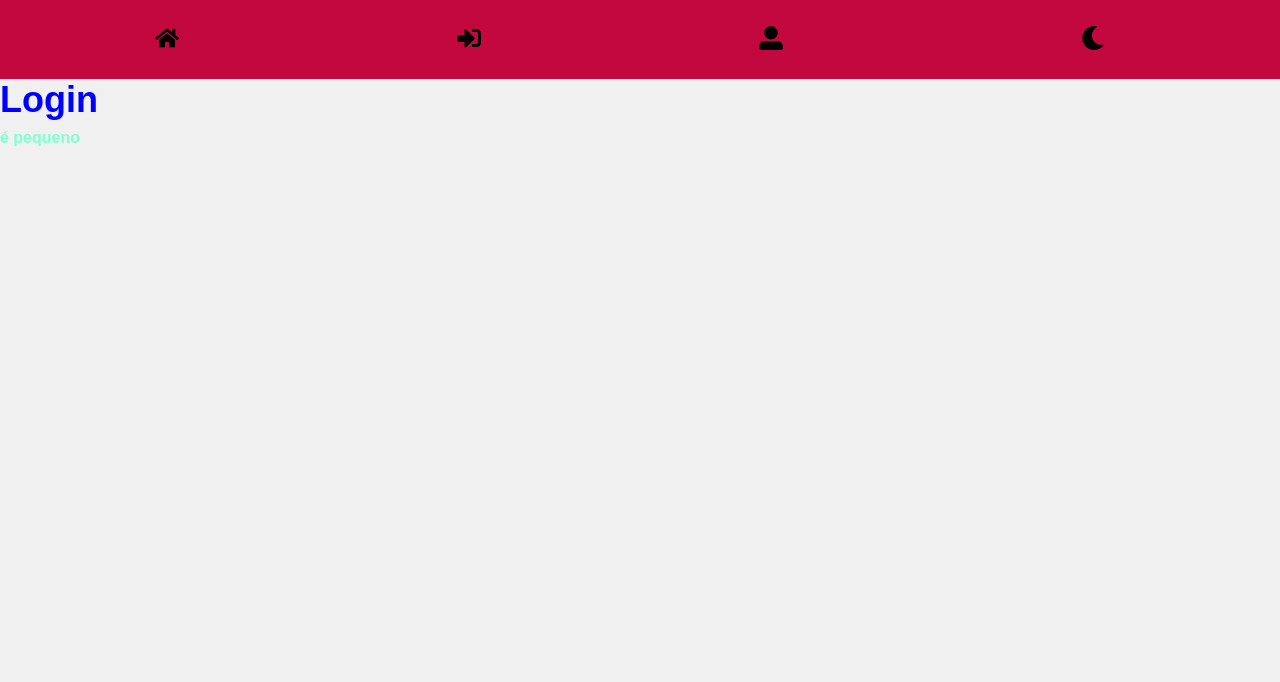
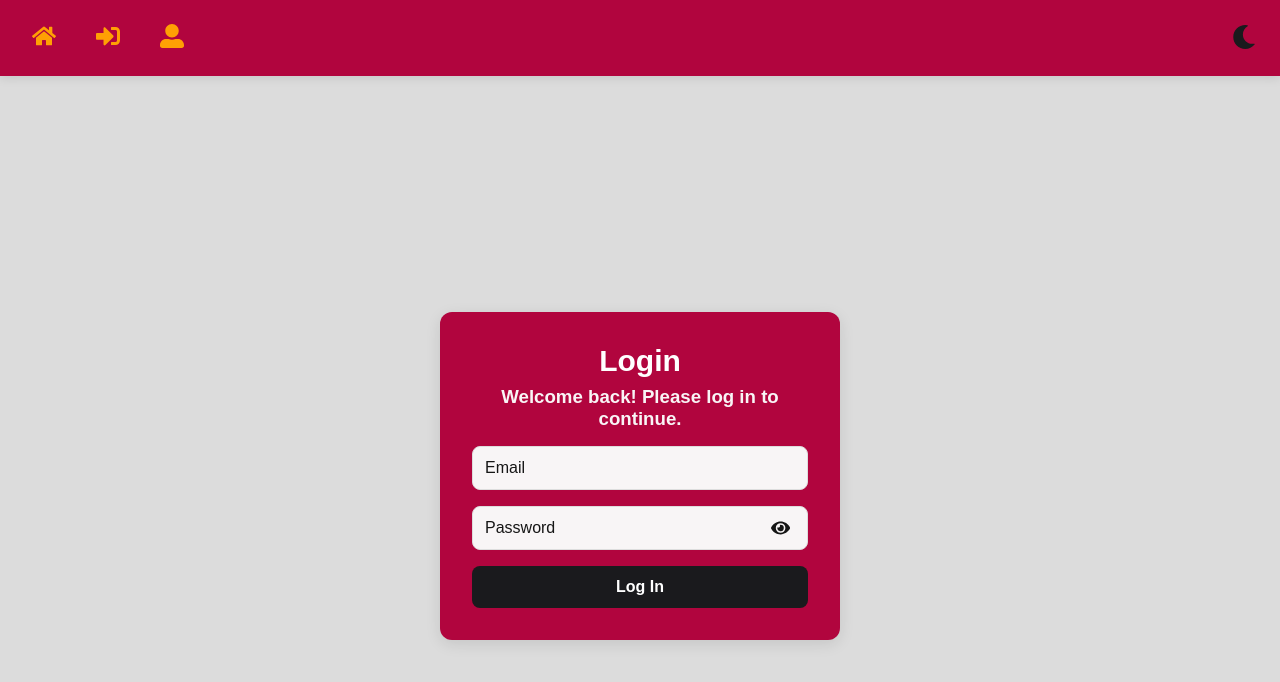
Before and after one commit to Kaynan-Jamelaumn/simple-react-app-from-user-api-manager, a React (Create React App) app: page /login in a window 1280 px wide. Shown: the top 682 px of the page. Built offline with nearby package versions, Linux system fonts and the light colour scheme.

Commit message:
Chore: new themes colors + overall new styles (navbar and login page)

```diff
--- a/src/components/Header/index.js
+++ b/src/components/Header/index.js
@@ -2,7 +2,7 @@ import React, { useContext } from 'react';
 import { FaHome, FaSignInAlt, FaUserAlt, FaMoon, FaSun } from 'react-icons/fa';
 import { Link } from 'react-router-dom';
 import { ThemeContext } from '../../context/ThemeContext';
-import { Nav, NavLink, ThemeToggle } from './styled';
+import { Nav, NavLink, ThemeToggle, NavItems  } from './styled';
 import { darkTheme } from '../../config/theme';
 
 export default function Header() {
@@ -10,7 +10,8 @@ export default function Header() {
   const isDarkTheme = theme === darkTheme;
 
   return (
-    <Nav style={{ backgroundColor: theme.backgroundPrimary, color: theme.textPrimary }}>
+    <Nav style={{ backgroundColor: theme.navBackGround, color: theme.iconColor }}>
+      <NavItems>
         <NavLink as={Link} to="/">
           <FaHome size={24} />
         </NavLink>
@@ -20,6 +21,7 @@ export default function Header() {
         <NavLink as={Link} to="/profile">
           <FaUserAlt size={24} />
         </NavLink>
+      </NavItems>
       <ThemeToggle onClick={toggleTheme}>
         {isDarkTheme ? <FaSun size={24} /> : <FaMoon size={24} />}
       </ThemeToggle>
--- a/src/components/Header/styled.js
+++ b/src/components/Header/styled.js
@@ -1,27 +1,53 @@
-// src/components/Header/styled.js
 import styled from 'styled-components';
 
 export const Nav = styled.nav`
   display: flex;
-  justify-content: space-around;
+  justify-content: space-between; /* Pushes elements apart */
+  align-items: center;
   padding: 1rem;
-  align-items: center;
+  background-color: ${(props) => props.theme.navBackGroundColor};
+  box-shadow: 0 2px 10px rgba(0, 0, 0, 0.1);
+`;
+
+export const NavItems = styled.div`
+  display: flex;
+  gap: 0.5rem; /* Controls spacing between icons */
 `;
 
 export const NavLink = styled.a`
-  color: inherit;
+  color: ${(props) => props.theme.iconColor};
   text-decoration: none;
+  padding: 0.5rem 1rem;
+  border-radius: 8px;
+  transition: all 0.3s ease;
+
   &:hover {
     opacity: 0.7;
+    transform: translateY(-2px);
+    background-color: rgba(255, 255, 255, 0.1);
+  }
+
+  svg {
+    transition: transform 0.3s ease;
+  }
+
+  &:hover svg {
+    transform: scale(1.1);
   }
 `;
 
 export const ThemeToggle = styled.button`
   background: none;
   border: none;
-  color: inherit;
+  color: ${(props) => props.theme.iconThemeColor};
   cursor: pointer;
+  padding: 0.5rem;
+  border-radius: 50%;
+  transition: all 0.3s ease;
+
   &:hover {
     opacity: 0.7;
+    transform: scale(1.1);
+    background-color: rgba(255, 255, 255, 0.1);
   }
 `;
--- a/src/config/theme.js
+++ b/src/config/theme.js
@@ -1,16 +1,61 @@
-// config/theme.js
 export const lightTheme = {
-    backgroundPrimary: '#C3073f',
-    backgroundDark: '#f0f0f0',
-    buttonPrimaryColor: '#1A1A1D',
-    textPrimary: '#000000',
-    textDark: '#7FFFD4'
-  };
+  navBackGroundColor: '#B1053E', // #C3073F #EF5A6F
+  bodyBackgroundColor: '#DCDCDC',
 
-  export const darkTheme = {
-    backgroundPrimary: '#9A0000',
-    backgroundDark: '#1A1A1D',
-    buttonPrimaryColor: "#FFFFFF",
-    textPrimary: '#FFFFFF',
-    textDark: '#9A0000'
-  };
+  buttonBackgroundColor: '#1A1A1D',
+  buttonTextColor: '#FFFFFF',
+  buttonHoverBackgroundColor: '#4E4E50',
+
+
+  textPrimary: '#FFFFFF',
+  textDark: '#00796B',
+  textInfo: '#FAFAFAFA',
+
+  success: '#388E3C',
+  warning: '#FFA000',
+  error: '#D32F2F',
+  info: '#1976D2',
+  tagPrimary: '#FF5722',
+  tagSecondary: '#9C27B0',
+  tagTertiary: '#009688',
+  iconColor: '#FFA004',
+  iconThemeColor: '#1A1A1D',
+
+  inputBackground: '#FAFAFAFA',
+  inputFocus: '#FAFAFAFA',
+  inputTextTyped: '#161616',
+  borderColor: '#DDDDDD',
+
+  loginMessageColor: '#EEEEEE',
+};
+
+export const darkTheme = {
+  navBackGroundColor: '#3D8D7A',
+  bodyBackgroundColor: '#161616',
+
+  buttonBackgroundColor: '#211C84',
+  buttonHoverBackgroundColor: '#4D55CC',
+  buttonTextColor: '#FFFFFF',
+
+  textPrimary: '#FFFFFF',
+  textDark: '#00796B',
+  textInfo: '#FAFAFAFA',
+
+  success: '#4CAF50',
+  warning: '#FFC107',
+  error: '#F44336',
+  info: '#2196F3',
+  tagPrimary: '#E64A19',
+  tagSecondary: '#7B1FA2',
+  tagTertiary: '#00796B',
+  iconColor: '#B7B1F2',
+  iconThemeColor: '#FFD65A',
+
+  inputBackground: '#2C2C2C',
+  borderColor: '#444444',
+  inputText: '#FAFAFAFA',
+  inputTextTyped: '#DDDDDD',
+
+
+  loginMessageColor: '#EEEEEE',
+};
--- a/src/pages/Login/index.js
+++ b/src/pages/Login/index.js
@@ -1,27 +1,88 @@
 import React from 'react';
 import { useLocation } from 'react-router-dom';
-import { Title } from './styled';
+import {
+  Title,
+  LoginForm,
+  Input,
+  Button,
+  FormContainer,
+  ErrorMessage,
+  LoginWrapper,
+  LoginMessage,
+  PasswordInputContainer,
+  EyeButton,
+} from './styled';
 import { Container } from '../../styles/GlobalStyles';
+import { FaEye, FaEyeSlash } from 'react-icons/fa';
 
 export default function Login() {
   const location = useLocation();
   const { from, pageName } = location.state || {};
 
+  const [formData, setFormData] = React.useState({
+    email: '',
+    password: '',
+  });
+  const [error, setError] = React.useState('');
+  const [showPassword, setShowPassword] = React.useState(false);
+
+  const handleInputChange = (e) => {
+    const { name, value } = e.target;
+    setFormData({ ...formData, [name]: value });
+  };
+
+  const handleSubmit = (e) => {
+    e.preventDefault();
+    if (!formData.email || !formData.password) {
+      setError('Please fill in all fields.');
+      return;
+    }
+    setError('');
+    console.log('Logging in with:', formData);
+  };
+
+  const togglePasswordVisibility = () => {
+    setShowPassword(!showPassword);
+  };
+
   return (
-    <React.Fragment>
+    <LoginWrapper>
       <Container>
+        <FormContainer>
           <Title isRed={false}>
             <h1>Login</h1>
-          <small>
-            é pequeno
-          </small>
+            <small>Welcome back! Please log in to continue.</small>
           </Title>
           {from && (
-          <p>
+            <LoginMessage>
               You must be logged in to {pageName ? `access ${pageName}` : `access ${from}`}.
-          </p>
+            </LoginMessage>
           )}
+          <LoginForm onSubmit={handleSubmit}>
+            <Input
+              type="email"
+              name="email"
+              placeholder="Email"
+              value={formData.email}
+              onChange={handleInputChange}
+            />
+            <PasswordInputContainer>
+              <Input
+                type={showPassword ? 'text' : 'password'}
+                name="password"
+                placeholder="Password"
+                value={formData.password}
+                onChange={handleInputChange}
+              />
+              <EyeButton type="button" onClick={togglePasswordVisibility}>
+                {showPassword ? <FaEyeSlash /> : <FaEye />}
+              </EyeButton>
+            </PasswordInputContainer>
+            {error && <ErrorMessage>{error}</ErrorMessage>}
+            <Button type="submit">Log In</Button>
+          </LoginForm>
+        </FormContainer>
       </Container>
-    </React.Fragment>
+    </LoginWrapper>
   );
 }
--- a/src/pages/Login/styled.js
+++ b/src/pages/Login/styled.js
@@ -1,13 +1,133 @@
 import styled from 'styled-components';
 
+// Wrapper to center the login form
+export const LoginWrapper = styled.div`
+  display: flex;
+  justify-content: center;
+  align-items: center;
+  min-height: 100vh; // Full viewport height
+  padding: 1rem;
+  background: ${(props) => props.theme.background};
+`;
+
+// Ensure the Container takes full height
+export const Container = styled.div`
+  width: 100%;
+  max-width: 1200px;
+  margin: 0 auto;
+  padding: 0 1rem;
+`;
+
 export const Title = styled.h1`
-    color: ${props => (props.isRed ? 'red' : 'blue')};
-    //background: red;
+  color: ${(props) => (props.isRed ? 'red' : props.theme.textPrimary)};
+  text-align: center;
+  margin-bottom: 1rem;
+  font-size: 15pt;
 
-    small {
-        font-size: 12pt;
-        color: ${props => props.theme.textDark}; // Use the theme text color for small text
-    }
+  small {
+    font-size: 14pt;
+    color: ${(props) => props.theme.textInfo};
+    display: block;
+    margin-top: 0.5rem;
+  }
 `;
-export const Paragrafo = styled.p`
+
+export const FormContainer = styled.div`
+  max-width: 400px;
+  width: 100%;
+  padding: 2rem;
+  background: ${(props) => props.theme.navBackGroundColor};
+  border-radius: 12px;
+  box-shadow: 0 4px 15px rgba(0, 0, 0, 0.1);
 `;
+
+export const LoginForm = styled.form`
+  display: flex;
+  flex-direction: column;
+  gap: 1rem;
+`;
+
+export const Input = styled.input`
+  padding: 0.75rem;
+  border: 1px solid ${(props) => props.theme.borderColor};
+  border-radius: 8px;
+  font-size: 1rem;
+  color: ${(props) => props.theme.inputTextTyped};
+  background: ${(props) => props.theme.inputBackground};
+  transition: border-color 0.3s ease, box-shadow 0.3s ease;
+  width: 100%;
+  padding-right: 2.5rem; // Add padding to the right to make space for the eye icon
+
+  &:focus {
+    border-color: ${(props) => props.theme.inputFocus};
+    outline: none;
+    box-shadow: 0 0 8px ${(props) => props.theme.inputFocus};
+  }
+
+  &::placeholder {
+    color: ${(props) => props.theme.inputTextTyped};
+  }
+`;
+
+export const PasswordInputContainer = styled.div`
+  position: relative;
+  width: 100%;
+
+`;
+
+export const EyeButton = styled.button`
+  position: absolute;
+  right: 10px;
+  top: 50%;
+  transform: translateY(-50%);
+  background-color: transparent;
+  border: none;
+  cursor: pointer;
+  color: ${(props) => props.theme.inputTextTyped};
+  font-size: 1.2rem;
+  display: flex;
+  align-items: center;
+  justify-content: center;
+  padding: 0.5rem;
+  transition: color 0.4s ease;
+
+  &:hover {
+    color: ${(props) => props.theme.inputTextTyped};
+    background-color: transparent;
+  }
+`;
+
+export const Button = styled.button`
+  padding: 0.75rem;
+  border: none;
+  border-radius: 8px;
+  font-size: 1rem;
+  font-weight: bold;
+  color: ${(props) => props.theme.buttonTextColor};
+  background: ${(props) => props.theme.buttonBackgroundColor};
+  cursor: pointer;
+  transition: background 0.3s ease, transform 0.2s ease;
+
+  &:hover {
+    background: ${(props) => props.theme.buttonHoverBackgroundColor};
+    transform: translateY(-2px);
+  }
+
+  &:active {
+    transform: translateY(0);
+  }
+`;
+
+export const ErrorMessage = styled.p`
+  color: ${(props) => props.theme.warning};
+  font-size: 0.95rem;
+  text-align: center;
+  margin: 0.5rem 0;
+`;
+
+export const LoginMessage = styled.p`
+  color: ${(props) => props.theme.loginMessageColor};
+  font-size: 0.875rem;
+  text-align: center;
+  margin: 1rem 0;
+`;
--- a/src/styles/GlobalStyles.js
+++ b/src/styles/GlobalStyles.js
@@ -1,4 +1,4 @@
-import { createGlobalStyle, styled} from 'styled-components';
+import { createGlobalStyle, styled } from 'styled-components';
 
 export default createGlobalStyle`
     * {
@@ -9,46 +9,80 @@ export default createGlobalStyle`
     }
     body {
         font-family: sans-serif;
-        background-color: ${(props) => props.theme.backgroundDark};
+        background-color: ${(props) => props.theme.bodyBackgroundColor};
     }
-    html, body #root{
+    html, body, #root {
         height: 100%;
-
     }
     button {
         cursor: pointer;
-        background: ${(props) => props.theme.backgroundPrimary};
+        background: ${(props) => props.theme.buttonBackgroundColor};
         border: none;
-        color: ${(props) => props.theme.buttonPrimaryColor};
+        color: ${(props) => props.theme.buttonTextColor};
         padding: 10px 20px;
+        &:hover {
+            background: ${(props) => props.theme.buttonHoverBackgroundColor};
+        }
     }
     a {
         text-decoration: none;
+        color: inherit;
     }
-
     ul {
         list-style: none;
     }
-
     img {
         max-width: 100%;
         height: auto;
     }
-
     .text-center {
         text-align: center;
     }
-
     .text-right {
         text-align: right;
     }
-
     .text-left {
         text-align: left;
+    }
+
+    /* Tag Styles */
+    .tag {
+        display: inline-block;
+        padding: 5px 10px;
+        border-radius: 4px;
+        font-size: 0.875rem;
+        font-weight: 500;
+    }
+    .tag-primary {
+        background-color: ${(props) => props.theme.tagPrimary};
+        color: white;
+    }
+    .tag-secondary {
+        background-color: ${(props) => props.theme.tagSecondary};
+        color: white;
+    }
+    .tag-tertiary {
+        background-color: ${(props) => props.theme.tagTertiary};
+        color: white;
+    }
+    .tag-success {
+        background-color: ${(props) => props.theme.success};
+        color: white;
+    }
+    .tag-warning {
+        background-color: ${(props) => props.theme.warning};
+        color: black;
+    }
+    .tag-error {
+        background-color: ${(props) => props.theme.error};
+        color: white;
+    }
+    .tag-info {
+        background-color: ${(props) => props.theme.info};
+        color: white;
     }
 `;
 
 export const Container = styled.section`
-
     max-width: auto;
-`
+`;
```
Lines whose indentation alone changed are shown as unchanged.
